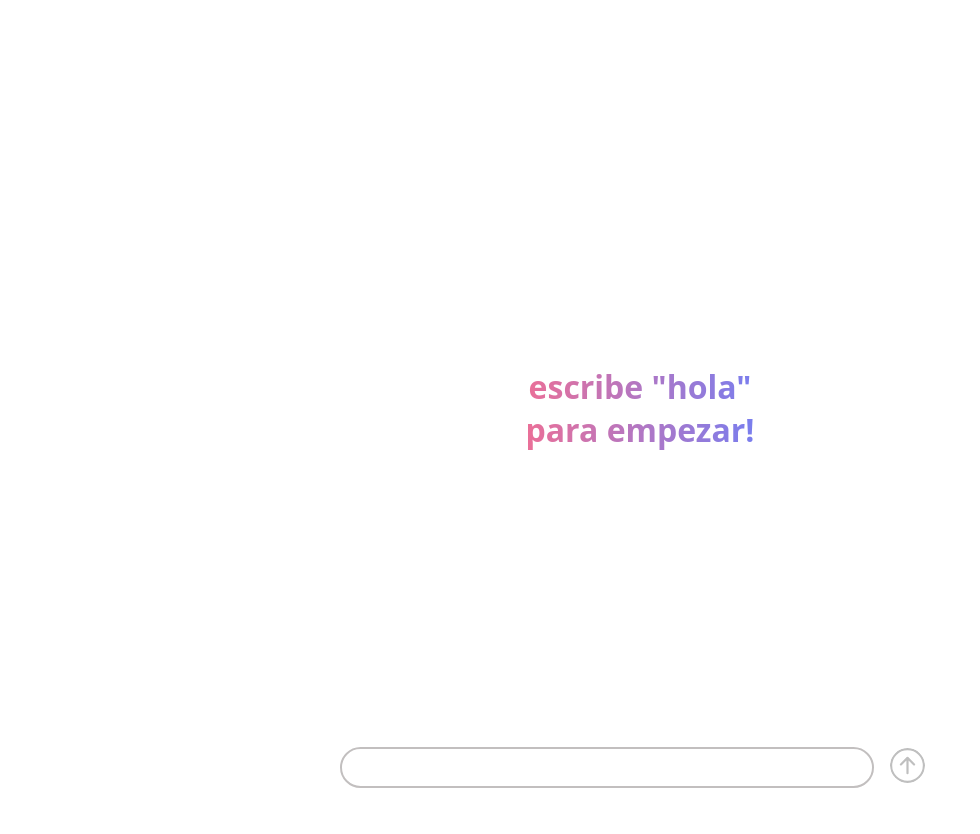
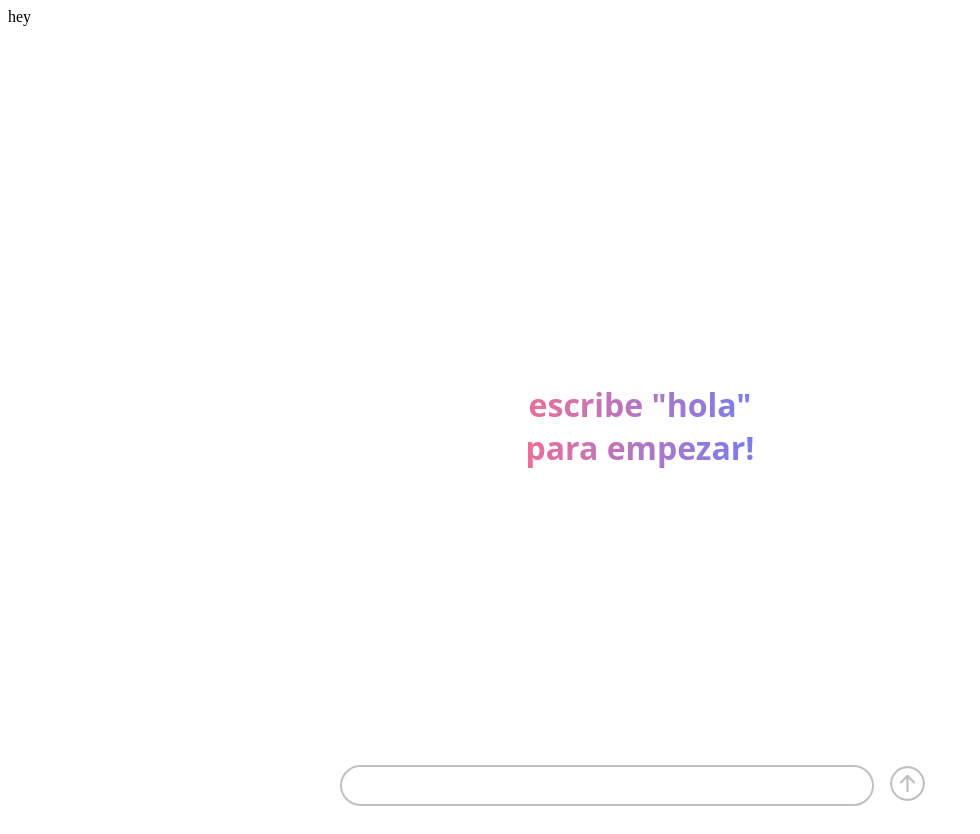
Before and after one commit to GLOW-WebDev-and-Ai-Initiatives/ELL-bot, a React (Vite) app in the folder ChatBot_prototype/: page / in a window 1280 px wide. Shown: the whole page, without its empty margins (0-980 px from the left). Built offline with nearby package versions, Linux system fonts and the light colour scheme.

Commit message:
added navbar component

```diff
--- a/ChatBot_prototype/src/App.tsx
+++ b/ChatBot_prototype/src/App.tsx
@@ -1,10 +1,11 @@
 import React from "react";
 import Chatbot from "./components/Chatbot/chatbot";
+import Navbar from "./components/navbar/navbar";
 
 const App: React.FC = () => {
   return (
     <div className="App">
-
+      <Navbar></Navbar>
       <Chatbot />
     </div>
   );
--- /dev/null
+++ b/ChatBot_prototype/src/components/navbar/navbar.css
@@ -0,0 +1,3 @@
+.hello {
+    font-size: x-large;
+}
--- a/ChatBot_prototype/src/components/navbar/navbar.tsx
+++ b/ChatBot_prototype/src/components/navbar/navbar.tsx
@@ -0,0 +1,7 @@
+import React from "react";
+const Navbar: React.FC = () => {
+    return (
+        <div className = "hello">hey</div>
+    );
+};
+export default Navbar;
```
